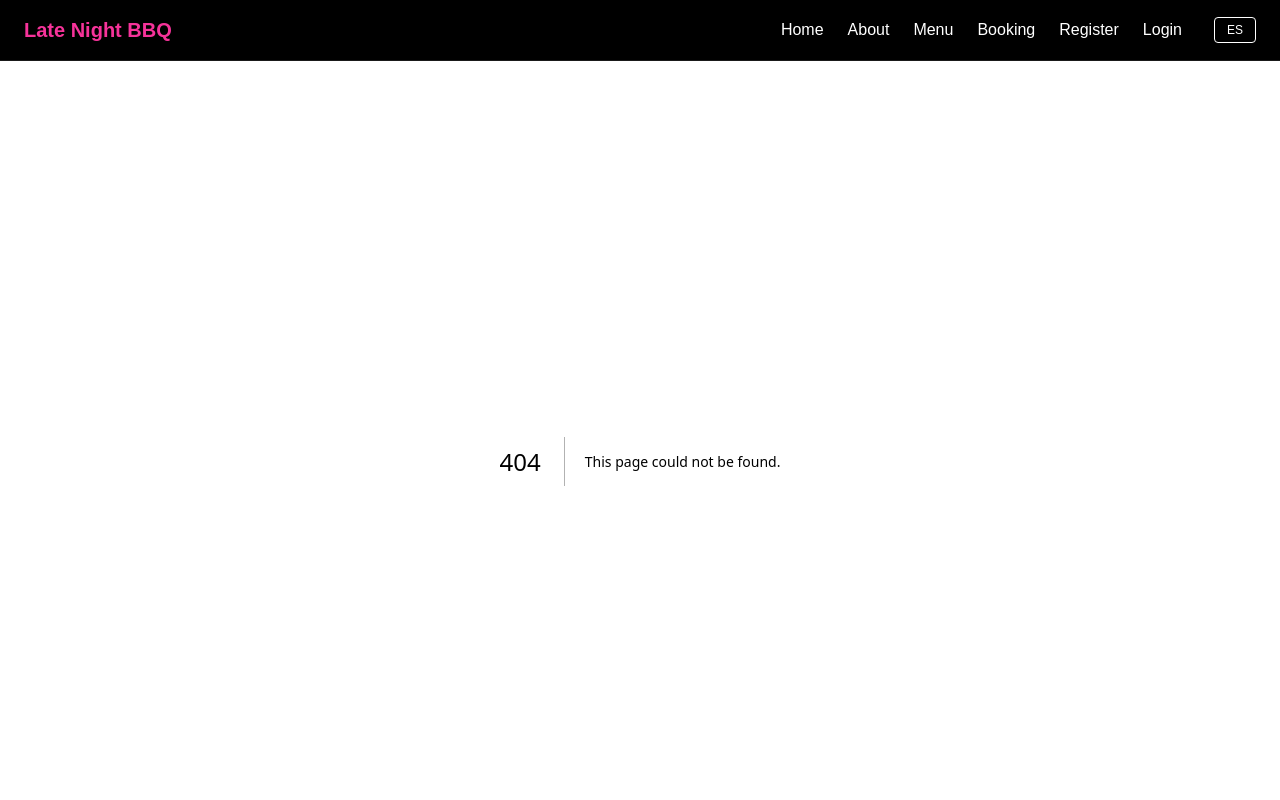
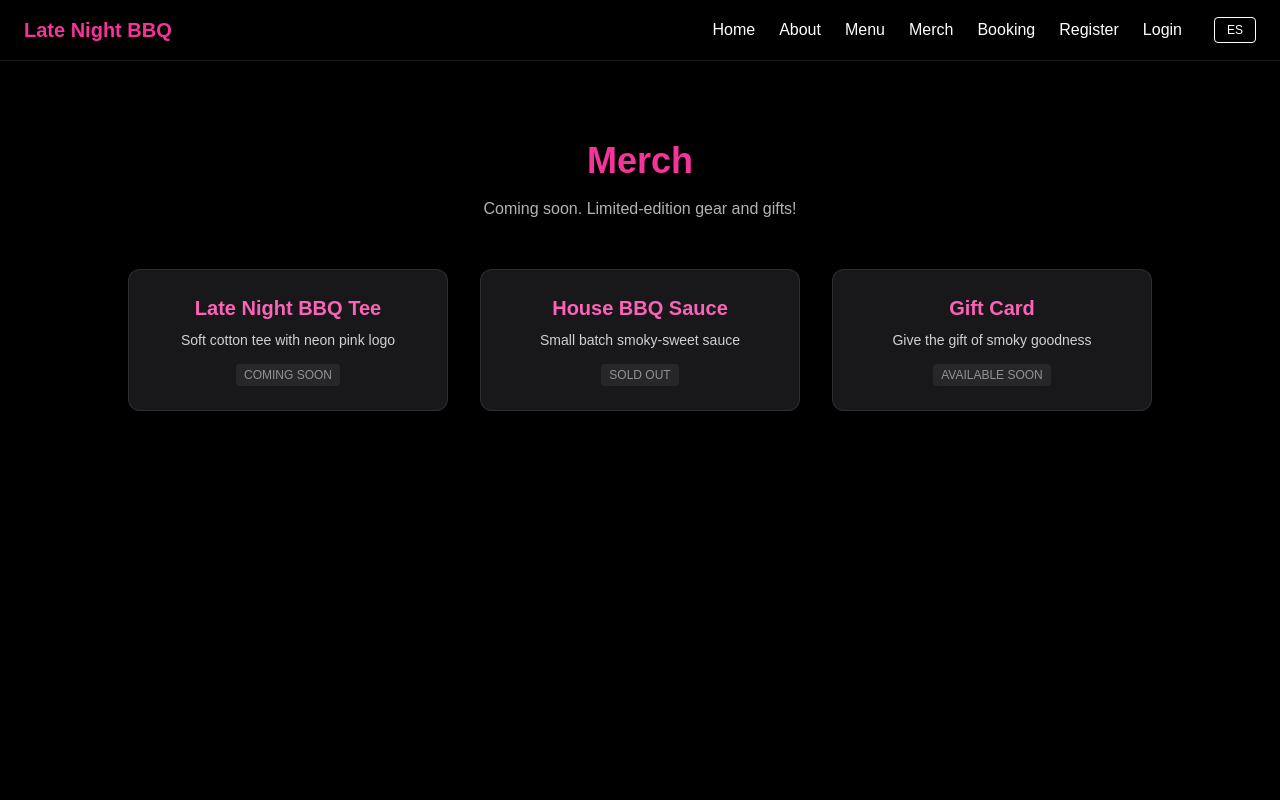
Before and after one commit to ThatsVie/late-night-bbq, a Next.js app: page /merch in a window 1280 px wide. Before the commit this address had no page. Shown: the top 800 px of the page. Built offline with nearby package versions, Linux system fonts and the light colour scheme.

Commit message:
feat: add static Menu and Merch pages, update navbar and footer links, add EN/ES translations

```diff
--- a/public/locales/en/translation.json
+++ b/public/locales/en/translation.json
@@ -6,6 +6,7 @@
     "home": "Home",
     "about": "About",
     "store": "Menu",
+    "merch": "Merch",
     "booking": "Booking",
     "register": "Register",
     "login": "Login"
@@ -97,6 +98,49 @@
     "button": "Log In (Coming Soon)"
   },
 
+  "menuPage": {
+    "title": "Menu",
+    "description": "Our small but mighty rotating menu. Subject to availability!",
+    "items": {
+      "brisket": {
+        "name": "Smoked Brisket",
+        "desc": "12-hour smoked brisket with house-made rub",
+        "price": "$18/lb"
+      },
+      "ribs": {
+        "name": "BBQ Ribs",
+        "desc": "Sticky, tender ribs with a sweet heat glaze",
+        "price": "$16/half rack"
+      },
+      "mac": {
+        "name": "Mac & Cheese",
+        "desc": "Creamy side dish with crispy smoked cheese topping",
+        "price": "$6/serving"
+      }
+    }
+  },
+  "merchPage": {
+    "title": "Merch",
+    "description": "Coming soon. Limited-edition gear and gifts!",
+    "items": {
+      "shirt": {
+        "name": "Late Night BBQ Tee",
+        "desc": "Soft cotton tee with neon pink logo",
+        "status": "Coming Soon"
+      },
+      "sauce": {
+        "name": "House BBQ Sauce",
+        "desc": "Small batch smoky-sweet sauce",
+        "status": "Sold Out"
+      },
+      "gift": {
+        "name": "Gift Card",
+        "desc": "Give the gift of smoky goodness",
+        "status": "Available Soon"
+      }
+    }
+  },
+
   "footer": {
     "madeWithLove": "Made with love"
   }
--- a/public/locales/es/translation.json
+++ b/public/locales/es/translation.json
@@ -6,6 +6,7 @@
     "home": "Inicio",
     "about": "Acerca de",
     "store": "Menú",
+    "merch": "Tienda",
     "booking": "Reservar",
     "register": "Registrarse",
     "login": "Iniciar sesión"
@@ -97,6 +98,50 @@
     "button": "Iniciar Sesión (Próximamente)"
   },
 
+  "menuPage": {
+    "title": "Menú",
+    "description": "Nuestro menú rotativo es pequeño pero poderoso. ¡Sujeto a disponibilidad!",
+    "items": {
+      "brisket": {
+        "name": "Brisket Ahumado",
+        "desc": "Brisket ahumado por 12 horas con nuestro sazonado especial",
+        "price": "$18/libra"
+      },
+      "ribs": {
+        "name": "Costillas BBQ",
+        "desc": "Costillas pegajosas y tiernas con glaseado dulce y picante",
+        "price": "$16/media parrilla"
+      },
+      "mac": {
+        "name": "Macarrones con Queso",
+        "desc": "Acompañamiento cremoso con cobertura crujiente de queso ahumado",
+        "price": "$6/porción"
+      }
+    }
+  },
+
+  "merchPage": {
+    "title": "Tienda",
+    "description": "Próximamente. Artículos y regalos de edición limitada.",
+    "items": {
+      "shirt": {
+        "name": "Camiseta de Late Night BBQ",
+        "desc": "Camiseta de algodón suave con el logo en rosa neón",
+        "status": "Próximamente"
+      },
+      "sauce": {
+        "name": "Salsa BBQ de la Casa",
+        "desc": "Salsa artesanal dulce y ahumada",
+        "status": "Agotado"
+      },
+      "gift": {
+        "name": "Tarjeta de Regalo",
+        "desc": "Regala el sabor de la barbacoa",
+        "status": "Disponible Pronto"
+      }
+    }
+  },
+
   "footer": {
     "madeWithLove": "Hecho con amor"
   }
--- /dev/null
+++ b/src/app/menu/page.tsx
@@ -0,0 +1,41 @@
+'use client'
+
+import { useTranslation } from 'react-i18next'
+import { useEffect, useState } from 'react'
+
+export default function MenuPage() {
+  const { t } = useTranslation()
+  const [mounted, setMounted] = useState(false)
+
+  useEffect(() => {
+    setMounted(true)
+  }, [])
+
+  if (!mounted) return null
+
+  const items = ['brisket', 'ribs', 'mac']
+
+  return (
+    <main className="bg-black text-white min-h-screen px-6 py-20">
+      <section className="max-w-5xl mx-auto text-center">
+        <h1 className="text-4xl font-bold text-pink-500 mb-4">{t('menuPage.title')}</h1>
+        <p className="text-white/70 mb-12">{t('menuPage.description')}</p>
+
+        <div className="grid gap-8 sm:grid-cols-2 md:grid-cols-3">
+          {items.map((key) => (
+            <div
+              key={key}
+              className="bg-zinc-900 p-6 rounded-xl border border-white/10 hover:border-pink-400 transition-all hover:shadow-lg"
+            >
+              <h2 className="text-xl font-bold text-pink-400 mb-2">
+                {t(`menuPage.items.${key}.name`)}
+              </h2>
+              <p className="text-white/80 text-sm mb-3">{t(`menuPage.items.${key}.desc`)}</p>
+              <p className="text-white/60 text-sm italic">{t(`menuPage.items.${key}.price`)}</p>
+            </div>
+          ))}
+        </div>
+      </section>
+    </main>
+  )
+}
--- /dev/null
+++ b/src/app/merch/page.tsx
@@ -0,0 +1,43 @@
+'use client'
+
+import { useTranslation } from 'react-i18next'
+import { useEffect, useState } from 'react'
+
+export default function MerchPage() {
+  const { t } = useTranslation()
+  const [mounted, setMounted] = useState(false)
+
+  useEffect(() => {
+    setMounted(true)
+  }, [])
+
+  if (!mounted) return null
+
+  const items = ['shirt', 'sauce', 'gift']
+
+  return (
+    <main className="bg-black text-white min-h-screen px-6 py-20">
+      <section className="max-w-5xl mx-auto text-center">
+        <h1 className="text-4xl font-bold text-pink-500 mb-4">{t('merchPage.title')}</h1>
+        <p className="text-white/70 mb-12">{t('merchPage.description')}</p>
+
+        <div className="grid gap-8 sm:grid-cols-2 md:grid-cols-3">
+          {items.map((key) => (
+            <div
+              key={key}
+              className="bg-zinc-900 p-6 rounded-xl border border-white/10 hover:border-pink-400 transition-all hover:shadow-lg"
+            >
+              <h2 className="text-xl font-bold text-pink-400 mb-2">
+                {t(`merchPage.items.${key}.name`)}
+              </h2>
+              <p className="text-white/80 text-sm mb-3">{t(`merchPage.items.${key}.desc`)}</p>
+              <span className="text-xs uppercase text-white/50 bg-zinc-800 px-2 py-1 rounded">
+                {t(`merchPage.items.${key}.status`)}
+              </span>
+            </div>
+          ))}
+        </div>
+      </section>
+    </main>
+  )
+}
--- a/src/components/Footer.tsx
+++ b/src/components/Footer.tsx
@@ -36,6 +36,12 @@ export default function Footer() {
           <Link href="/about" className="hover:text-pink-400 transition">
             {t('nav.about')}
           </Link>
+          <Link href="/menu" className="hover:text-pink-400 transition">
+            {t('nav.store')}
+          </Link>
+          <Link href="/merch" className="hover:text-pink-400 transition">
+            {t('nav.merch')}
+          </Link>
           <Link href="/booking" className="hover:text-pink-400 transition">
             {t('nav.booking')}
           </Link>
@@ -47,7 +53,7 @@ export default function Footer() {
           </Link>
         </nav>
 
-        {/* Language + Copyright */}
+        {/* Language toggle + copyright */}
         <div className="flex items-center gap-3">
           <button
             onClick={toggleLanguage}
--- a/src/components/Navbar.tsx
+++ b/src/components/Navbar.tsx
@@ -49,9 +49,13 @@ export default function Navbar() {
           <Link href="/about" className="hover:text-pink-400">
             {t('nav.about')}
           </Link>
-          <Link href="/store" className="hover:text-pink-400">
+          <Link href="/menu" className="hover:text-pink-400">
             {t('nav.store')}
           </Link>
+          <Link href="/merch" className="hover:text-pink-400">
+            {t('nav.merch')}
+          </Link>
+
           <Link href="/booking" className="hover:text-pink-400">
             {t('nav.booking')}
           </Link>
@@ -87,12 +91,15 @@ export default function Navbar() {
           >
             {t('nav.about')}
           </Link>
+          <Link href="/menu" className="block hover:text-pink-400" onClick={() => setIsOpen(false)}>
+            {t('nav.store')}
+          </Link>
           <Link
-            href="/store"
+            href="/merch"
             className="block hover:text-pink-400"
             onClick={() => setIsOpen(false)}
           >
-            {t('nav.store')}
+            Merch
           </Link>
           <Link
             href="/booking"
```
Also changed, not shown: src/app/store/page.tsx (deleted).
